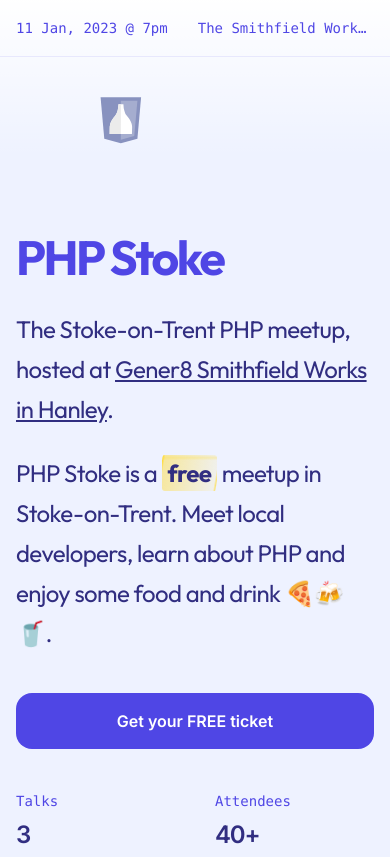
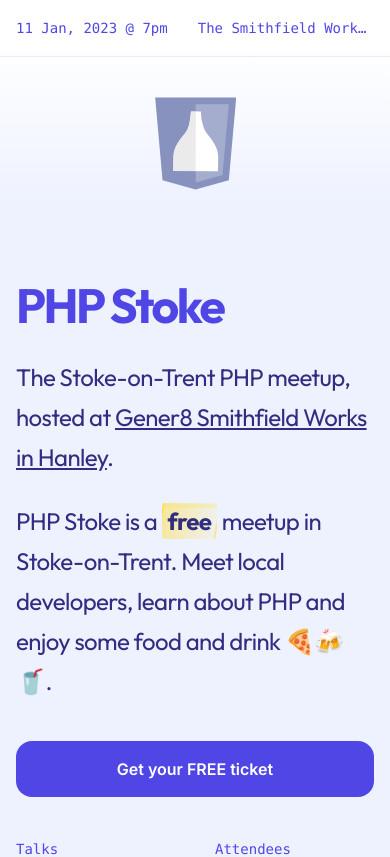
Before and after one commit to phpstoke/phpstoke.co.uk, a Next.js app: page / in a window 390 px wide. Shown: the top 857 px of the page. Built offline with nearby package versions, Linux system fonts and the light colour scheme; some icons are missing.

Commit message:
Icon changes

```diff
--- a/src/components/Header.jsx
+++ b/src/components/Header.jsx
@@ -2,13 +2,14 @@ import { Button } from '@/components/Button'
 import { Container } from '@/components/Container'
 import { DiamondIcon } from '@/components/DiamondIcon'
 import { Icon } from '@/components/Icon'
+import { Logo } from '@/components/Logo'
 
 export function Header() {
   return (
     <header className="relative z-50 pb-11 lg:pt-11">
       <Container className="flex flex-wrap items-center justify-center sm:justify-between lg:flex-nowrap">
         <div className="mt-10 lg:mt-0 lg:grow lg:basis-0">
-          <Icon className="h-12 w-auto text-slate-900" />
+          <Icon className="h-24 sm:h-12 w-auto" />
         </div>
         <div className="order-first -mx-4 flex flex-auto basis-full overflow-x-auto whitespace-nowrap border-b border-indigo-600/10 py-4 font-mono text-sm text-indigo-600 sm:-mx-6 lg:order-none lg:mx-0 lg:basis-auto lg:border-0 lg:py-0">
           <div className="mx-auto flex items-center gap-2 px-4 overflow-hidden sm:gap-4">
--- a/src/components/Icon.jsx
+++ b/src/components/Icon.jsx
@@ -1,6 +1,6 @@
 export function Icon(props) {
   return (
-    <svg aria-hidden="true" {...props} width="182" height="46">
+    <svg aria-hidden="true" viewBox="0 0 41 48" {...props}>
       <g fill="none" fillRule="nonzero">
         <path fill="#8892BF" d="M4.27 41.658.585.242h40.512l-3.685 41.393-16.604 4.607"/>
         <path fill="#A5ADCF" d="M20.841 42.72V3.641h16.56l-3.16 35.333"/>
```
